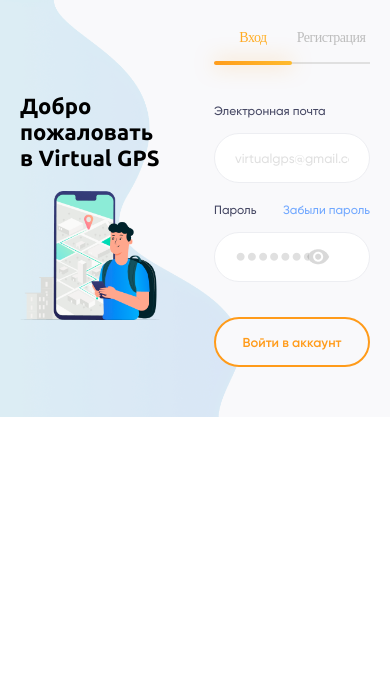
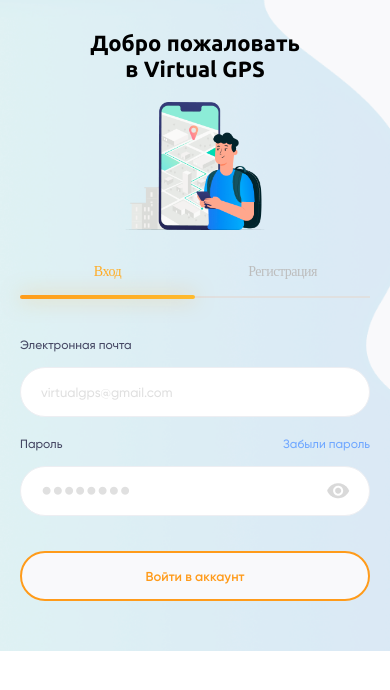
Before and after one commit to addefault/virtualgps, a plain HTML site: page login/index.html in a window 390 px wide. Drawn offline with Linux system fonts and the light colour scheme; a web font is replaced by a local one.

Commit message:
Add files via upload

```diff
--- a/login/css/style.css
+++ b/login/css/style.css
@@ -270,7 +270,7 @@ section.auth-section form .password-wrapper input {
 		height: 50px;
 	}
 	section.auth-section form .password-control {
-		padding-right: 20px;
+		right: 20px;
 	}
 	section.auth-section form .password-wrapper input {
 		padding-right: 60px;
@@ -291,6 +291,15 @@ section.auth-section form .password-wrapper input {
 		padding-left: 20px;
 		padding-right: 20px;
 		background-position-x: -320px;
+		flex-direction: column;
+	}
+	section.auth-section > * {
+		width: 100%;
+		text-align: center;
+	}
+	section.auth-section > div:last-child {
+		margin-left: 0;
+		margin-top: 30px;
 	}
 	section.auth-section h3 {
 		font-size: 22px;
@@ -306,4 +315,8 @@ section.auth-section form .password-wrapper input {
 	section.auth-section form input[type=submit] {
 		font-size: 13px;
 	}
+	section.auth-section form input {
+		width: 100%;
+	}
+
 }
--- a/signup/css/style.css
+++ b/signup/css/style.css
@@ -270,7 +270,7 @@ section.auth-section form .password-wrapper input {
 		height: 50px;
 	}
 	section.auth-section form .password-control {
-		padding-right: 20px;
+		right: 20px;
 	}
 	section.auth-section form .password-wrapper input {
 		padding-right: 60px;
@@ -291,6 +291,15 @@ section.auth-section form .password-wrapper input {
 		padding-left: 20px;
 		padding-right: 20px;
 		background-position-x: -320px;
+		flex-direction: column;
+	}
+	section.auth-section > * {
+		width: 100%;
+		text-align: center;
+	}
+	section.auth-section > div:last-child {
+		margin-left: 0;
+		margin-top: 30px;
 	}
 	section.auth-section h3 {
 		font-size: 22px;
@@ -306,4 +315,8 @@ section.auth-section form .password-wrapper input {
 	section.auth-section form input[type=submit] {
 		font-size: 13px;
 	}
+	section.auth-section form input {
+		width: 100%;
+	}
+
 }
```
